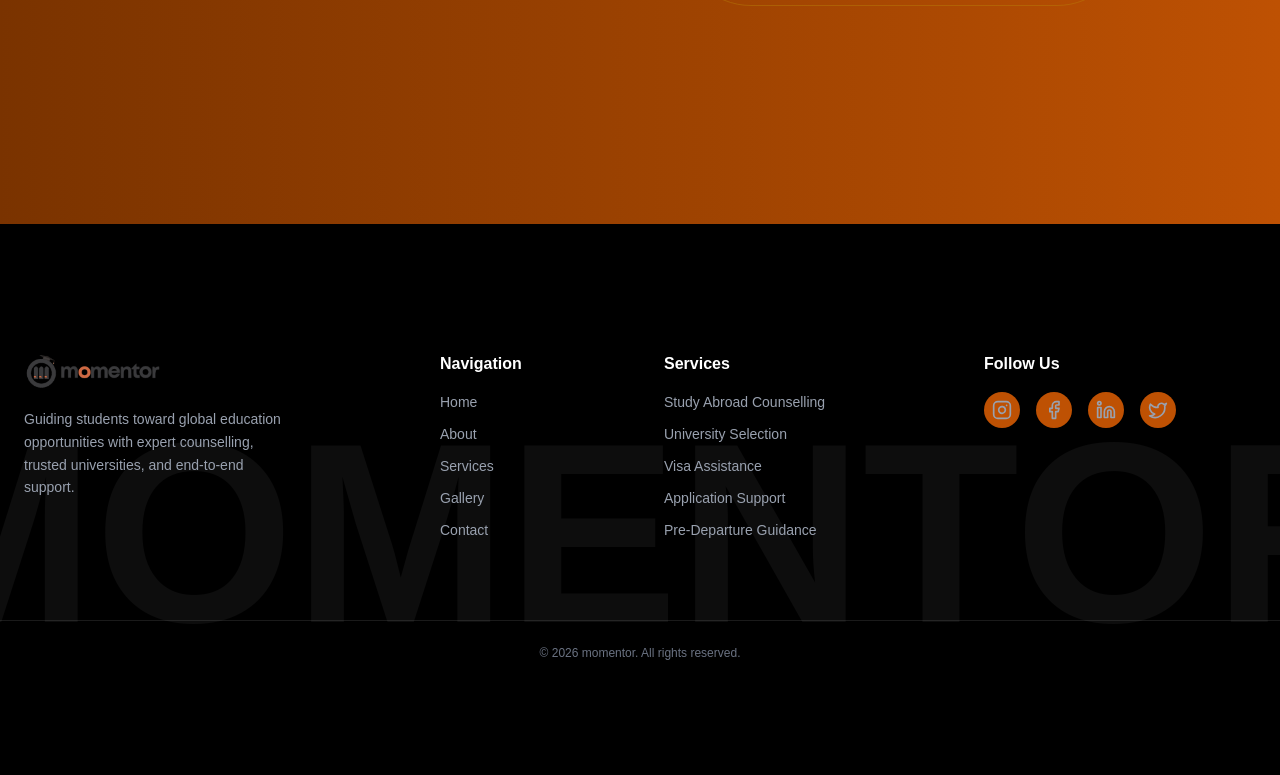
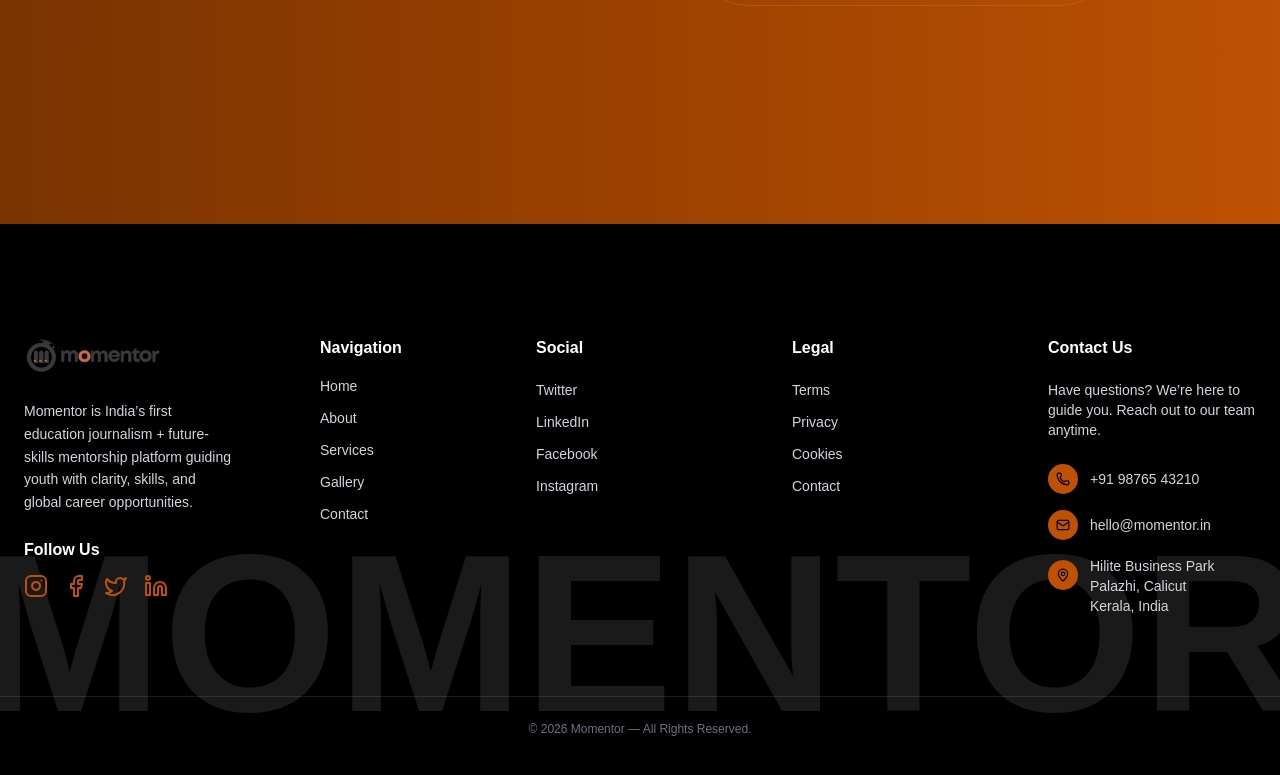
Before and after one commit to irfaanh/al-haram, a Next.js app: page / in a window 1280 px wide. Shown: the part 2233-3008 px from the top of the page. Before the commit the page ends 2958 px from the top, so only its background shows below. Built offline with nearby package versions, Linux system fonts and the light colour scheme.

Commit message:
changed ui

```diff
--- a/src/app/about/page.tsx
+++ b/src/app/about/page.tsx
@@ -2,6 +2,7 @@
 import Header from "@/components/Header";
 import { GraduationCap, Handshake, Zap, BadgeCheck } from "lucide-react";
 import Footer from "@/components/Footer";
+import { CircleCheck } from "lucide-react";
 
 export default function AboutPage() {
   return (
@@ -43,7 +44,7 @@
       </section>
 
       {/* ================= IMAGE CARD ================= */}
-      <section className="flex justify-center px-6">
+      <section className="flex justify-center px-6 hover">
         <div className="relative w-full max-w-5xl rounded-3xl overflow-hidden">
           <Image
             src="/images/teams.jpg"
@@ -54,33 +55,150 @@
           />
         </div>
       </section>
-
-      {/* ================= MISSION / VISION ================= */}
-      <section className="bg-black py-32">
-        <div className="max-w-6xl mx-auto px-6">
-          <div className="grid md:grid-cols-2 gap-12">
-            {/* Mission Card */}
-            <div className="bg-[#111] border border-white/10 rounded-3xl p-10 hover:border-[#BE5103]/40 transition">
-              <h3 className="text-2xl font-semibold mb-4 text-[#BE5103]">
-                Our Mission
-              </h3>
-              <p className="text-gray-100 leading-relaxed ">
-                To guide students with honest advice, personalized counselling,
-                and end-to-end support—helping them access quality international
-                education and build successful global careers.
+      <section className="bg-black text-white py-24 px-6">
+        <div className="max-w-7xl mx-auto">
+          <div className="grid grid-cols-1 md:grid-cols-3 gap-16 text-center">
+            {/* Stat 1 */}
+            <div className="group transition-all duration-500 hover:-translate-y-3">
+              <h2 className="text-5xl md:text-5xl font-bold tracking-tight">
+                28,000+
+              </h2>
+              <p className="mt-6 text-lg text-gray-500">
+                Youth Reached <br />
+                across Kerala and beyond
               </p>
             </div>
 
-            {/* Vision Card */}
-            <div className="bg-[#111] border border-white/10 rounded-3xl p-10 hover:border-[#BE5103]/40 transition">
-              <h3 className="text-2xl font-semibold mb-4 text-[#BE5103]">
+            {/* Stat 2 */}
+            <div className="group transition-all duration-500 hover:-translate-y-3">
+              <h2 className="text-5xl md:text-5xl font-bold tracking-tight">
+                35,000+
+              </h2>
+              <p className="mt-6 text-lg text-gray-500">
+                Hours of Learning Content <br />
+                skills, mindset & communication
+              </p>
+            </div>
+
+            {/* Stat 3 */}
+            <div className="group transition-all duration-500 hover:-translate-y-3">
+              <h2 className="text-5xl md:text-5xl font-bold tracking-tight">
+                120+
+              </h2>
+              <p className="mt-6 text-lg text-gray-500">
+                Training & Mentorship Programs <br />
+                designed for real employability
+              </p>
+            </div>
+          </div>
+        </div>
+      </section>
+
+      {/* ================= MISSION / VISION ================= */}
+      <section className="bg-black py-24">
+        <div className="max-w-7xl mx-auto px-6 space-y-32">
+          {/* ================= OUR VISION ================= */}
+          <div className="grid md:grid-cols-2 gap-16 items-center">
+            {/* Text Side */}
+            <div>
+              <h2 className="text-4xl md:text-5xl font-serif font-bold text-[#BE5103] mb-6">
+                Our Mission
+              </h2>
+
+              <p className="text-gray-300 leading-relaxed mb-8">
+                Our mission is to empower youth with clarity, mindset, and
+                future-ready skills — by exposing the truth about careers,
+                building real awareness, and opening global opportunities that
+                transform confidence, employability, and purpose. We exist to
+                fix the core problem students face today: lack of direction,
+                lack of exposure, and lack of understanding about how the world
+                of work is changing.
+              </p>
+
+              <ul className="space-y-4">
+                <li className="flex items-start gap-3 text-gray-200">
+                  <span className="text-green-500 mt-1">
+                    <CircleCheck />
+                  </span>
+                  Provide clarity and direction by telling the truth about
+                  careers and industries.
+                </li>
+                <li className="flex items-start gap-3 text-gray-200">
+                  <span className="text-green-500 mt-1">
+                    <CircleCheck />
+                  </span>
+                  Equip youth with future skills that make them confident and
+                  employable.
+                </li>
+                <li className="flex items-start gap-3 text-gray-200">
+                  <span className="text-green-500 mt-1">
+                    <CircleCheck />
+                  </span>
+                  Create pathways for global exposure, mentorship, and real
+                  opportunities.
+                </li>
+              </ul>
+            </div>
+
+            {/* Image Side */}
+            <div>
+              <img
+                src="/images/counseling.jpg"
+                alt="Vision"
+                className="rounded-3xl w-full object-cover"
+              />
+            </div>
+          </div>
+
+          {/* ================= OUR MISSION ================= */}
+          <div className="grid md:grid-cols-2 gap-16 items-center">
+            {/* Image Side */}
+            <div className="order-2 md:order-1">
+              <img
+                src="/images/teams.jpg"
+                alt="Mission"
+                className="rounded-3xl w-full object-cover"
+              />
+            </div>
+
+            {/* Text Side */}
+            <div className="order-1 md:order-2">
+              <h2 className="text-4xl md:text-5xl font-serif font-bold text-[#BE5103] mb-6">
                 Our Vision
-              </h3>
-              <p className="text-gery-100 leading-relaxed text-justif">
-                To become a trusted global education consultancy, empowering
-                students worldwide through expertise, transparency, and lifelong
-                educational guidance.
+              </h2>
+
+              <p className="text-gray-300 leading-relaxed mb-8">
+                Our vision is to build a generation that is confident,
+                aspirational, globally competitive, and deeply aware of their
+                career possibilities. We aim to reshape the education-to-career
+                journey in India — so that every young person knows who they
+                are, what they want, and how to succeed in the world of
+                tomorrow.
               </p>
+
+              <ul className="space-y-4">
+                <li className="flex items-start gap-3 text-gray-200">
+                  <span className="text-green-500 mt-1">
+                    <CircleCheck />
+                  </span>
+                  Create an India where youth discover careers through awareness
+                  — not guesswork.
+                </li>
+                <li className="flex items-start gap-3 text-gray-200">
+                  <span className="text-green-500 mt-1">
+                    <CircleCheck />
+                  </span>
+                  Redefine employability with mindset, skill, exposure, and
+                  real-world readiness.
+                </li>
+                <li className="flex items-start gap-3 text-gray-200">
+                  <span className="text-green-500 mt-1">
+                    <CircleCheck />
+                  </span>
+                  Build the world’s most trusted education journalism and
+                  future-skills platform.
+                </li>
+              </ul>
             </div>
           </div>
         </div>
--- a/src/components/Footer.tsx
+++ b/src/components/Footer.tsx
@@ -2,43 +2,67 @@
 
 import Link from "next/link";
 import Image from "next/image";
-import { Instagram, Facebook, Linkedin, Twitter } from "lucide-react";
+import {
+  Instagram,
+  Facebook,
+  Linkedin,
+  Twitter,
+  Phone,
+  Mail,
+  MapPin,
+} from "lucide-react";
 
 export default function Footer() {
   return (
-    <footer className="relative bg-black text-gray-400 pt-32 pb-16 overflow-hidden">
-      <h1
-        className="
-    absolute bottom-0 left-1/2 -translate-x-1/2
-    text-[10rem] md:text-[14rem] lg:text-[16rem]
-    font-extrabold uppercase
-    text-white/5 select-none pointer-events-none
-    whitespace-nowrap
-  "
-      >
+    <footer className="relative bg-black text-gray-300 pt-28 pb-16 overflow-hidden">
+      {/* BIG BACKGROUND TEXT */}
+      <h1 className="absolute bottom-0 left-1/2 -translate-x-1/2 text-[10rem] md:text-[14rem] font-extrabold uppercase text-white/10 select-none pointer-events-none whitespace-nowrap">
         momentor
       </h1>
 
       {/* FOOTER CONTENT */}
-      <div className="relative z-10 max-w-7xl mx-auto px-6 grid md:grid-cols-4 gap-12">
-        {/* COMPANY INFO */}
-        <div>
+      <div className="relative z-10 max-w-7xl mx-auto px-6 grid grid-cols-1 md:grid-cols-5 gap-12">
+        {/* LOGO + ABOUT (UNCHANGED POSITION) */}
+        <div className="md:col-span-1">
           <Image
             src="/images/logo.png"
             alt="Momentor logo"
             width={140}
             height={50}
-            className="mb-4 object-contain"
+            className="mb-6 object-contain"
           />
 
           <p className="text-sm leading-relaxed max-w-xs">
-            Guiding students toward global education opportunities with expert
-            counselling, trusted universities, and end-to-end support.
+            Momentor is India’s first education journalism + future-skills
+            mentorship platform guiding youth with clarity, skills, and global
+            career opportunities.
           </p>
+
+          <div className="mt-6">
+            <h5 className="text-white font-semibold mb-3">Follow Us</h5>
+            <div className="flex items-center gap-4 text-[#BE5103]">
+              <Instagram
+                className="cursor-pointer hover:opacity-70  transition-transform duration-200 ease-out
+    hover:-translate-y-2"
+              />
+              <Facebook
+                className="cursor-pointer hover:opacity-70  transition-transform duration-200 ease-out
+    hover:-translate-y-2"
+              />
+              <Twitter
+                className="cursor-pointer hover:opacity-70  transition-transform duration-200 ease-out
+    hover:-translate-y-2"
+              />
+              <Linkedin
+                className="cursor-pointer hover:opacity-70  transition-transform duration-200 ease-out
+    hover:-translate-y-2"
+              />
+            </div>
+          </div>
         </div>
 
         {/* NAVIGATION */}
-        <div className="px-24">
+        <div className="px-10">
           <h4 className="text-white font-semibold mb-4">Navigation</h4>
           <ul className="space-y-3 text-sm">
             <li>
@@ -72,65 +96,68 @@
           </ul>
         </div>
 
-        {/* SERVICES */}
+        {/* SOCIAL */}
         <div>
-          <h4 className="text-white font-semibold mb-4">Services</h4>
+          <h4 className="text-white font-semibold mb-5">Social</h4>
           <ul className="space-y-3 text-sm">
-            <li>Study Abroad Counselling</li>
-            <li>University Selection</li>
-            <li>Visa Assistance</li>
-            <li>Application Support</li>
-            <li>Pre-Departure Guidance</li>
+            <li>Twitter</li>
+            <li>LinkedIn</li>
+            <li>Facebook</li>
+            <li>Instagram</li>
           </ul>
         </div>
 
-        {/* SOCIAL */}
+        {/* LEGAL */}
         <div>
-          <h4 className="text-white font-semibold mb-4">Follow Us</h4>
+          <h4 className="text-white font-semibold mb-5">Legal</h4>
+          <ul className="space-y-3 text-sm">
+            <li>Terms</li>
+            <li>Privacy</li>
+            <li>Cookies</li>
+            <li>Contact</li>
+          </ul>
+        </div>
 
-          <div className="flex items-center gap-4">
-            <a
-              href="#"
-              aria-label="Instagram"
-              className="p-2 rounded-full bg-[#BE5103] hover:bg-[#BE5103]/50 transition-transform duration-200 ease-out
-    hover:-translate-y-2"
-            >
-              <Instagram size={20} />
-            </a>
+        {/* CONTACT */}
+        <div>
+          <h4 className="text-white font-semibold mb-5">Contact Us</h4>
+          <p className="text-sm mb-6">
+            Have questions? We’re here to guide you. Reach out to our team
+            anytime.
+          </p>
 
-            <a
-              href="#"
-              aria-label="Facebook"
-              className="p-2 rounded-full bg-[#BE5103] hover:bg-[#BE5103]/50 transition-transform duration-200 ease-out
-    hover:-translate-y-2"
-            >
-              <Facebook size={20} />
-            </a>
+          <ul className="space-y-4 text-sm">
+            <li className="flex items-center gap-3">
+              <span className="p-2 bg-[#BE5103] text-black rounded-full">
+                <Phone size={14} />
+              </span>
+              +91 98765 43210
+            </li>
 
-            <a
-              href="#"
-              aria-label="LinkedIn"
-              className="p-2 rounded-full bg-[#BE5103] hover:bg-[#BE5103]/50 transition-transform duration-200 ease-out
-    hover:-translate-y-2"
-            >
-              <Linkedin size={20} />
-            </a>
+            <li className="flex items-center gap-3">
+              <span className="p-2 bg-[#BE5103] text-black rounded-full">
+                <Mail size={14} />
+              </span>
+              hello@momentor.in
+            </li>
 
-            <a
-              href="#"
-              aria-label="Twitter"
-              className="p-2 rounded-full bg-[#BE5103] hover:bg-[#BE5103]/50 transition-transform duration-200 ease-out
-    hover:-translate-y-2"
-            >
-              <Twitter size={20} />
-            </a>
-          </div>
+            <li className="flex items-start gap-3">
+              <span className="p-2 bg-[#BE5103] text-black rounded-full mt-1">
+                <MapPin size={14} />
+              </span>
+              Hilite Business Park
+              <br />
+              Palazhi, Calicut
+              <br />
+              Kerala, India
+            </li>
+          </ul>
         </div>
       </div>
 
       {/* BOTTOM BAR */}
       <div className="relative z-10 mt-20 border-t border-white/10 pt-6 text-center text-xs text-gray-500">
-        © {new Date().getFullYear()} momentor. All rights reserved.
+        © 2026 Momentor — All Rights Reserved.
       </div>
     </footer>
   );
```
